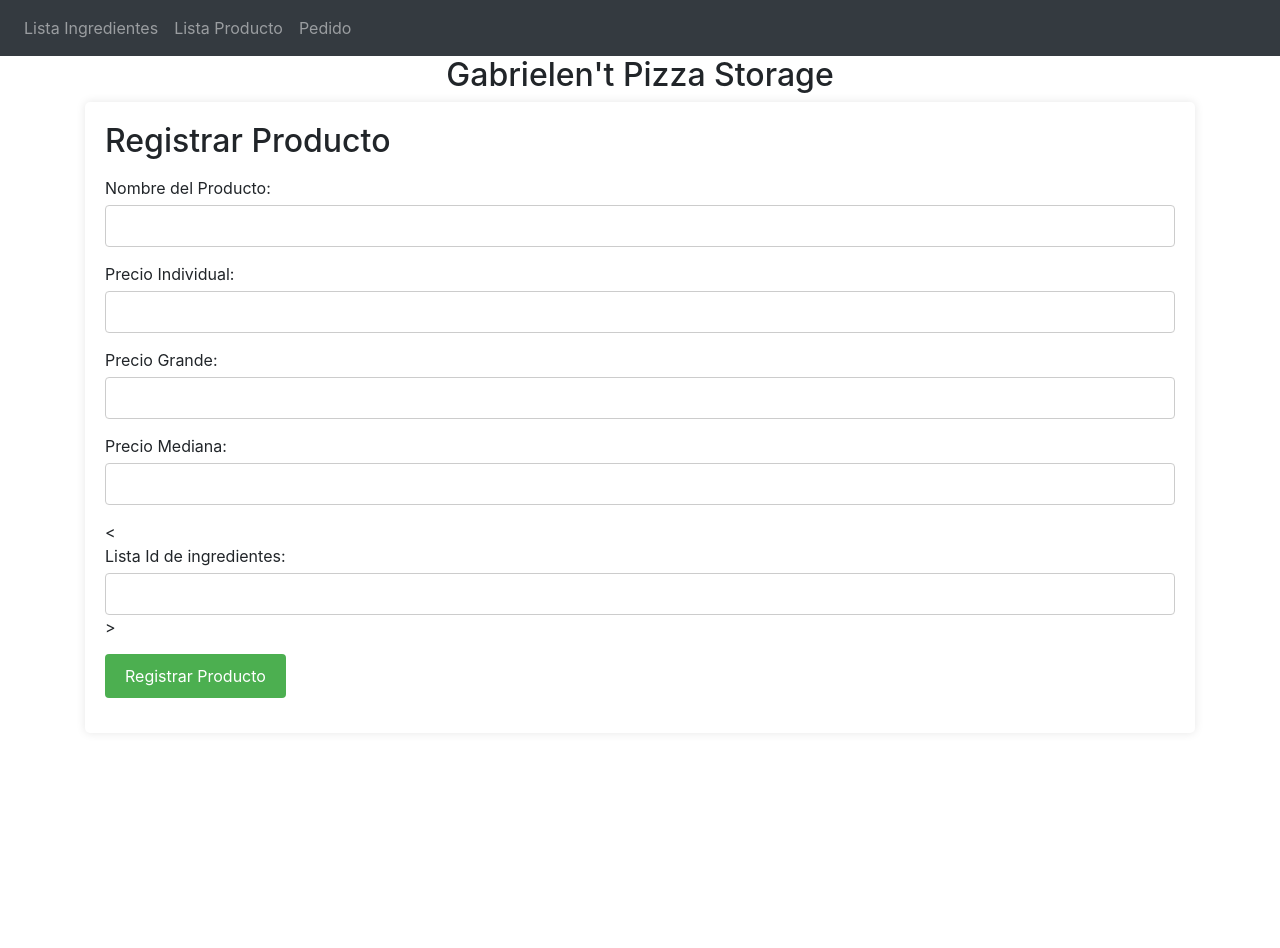
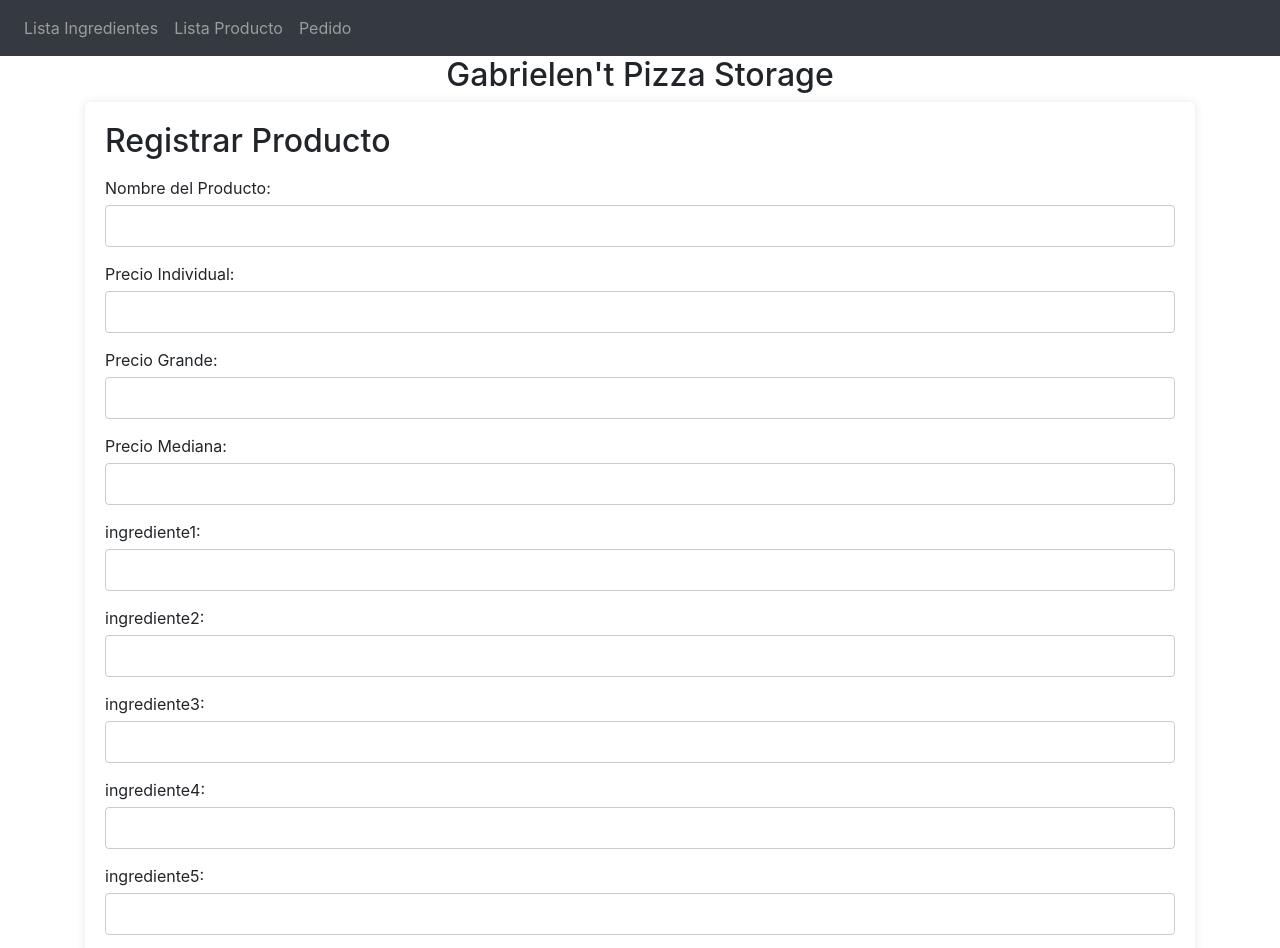
Before and after one commit to LKIX/Gabrielen-ts-pizza, an Angular app: page /registro-Producto in a window 1280 px wide. Shown: the top 948 px of the page. Before the commit the page ends 800 px from the top, so only its background shows below. Built offline with nearby package versions, Linux system fonts and the light colour scheme.

Commit message:
Ingredientes reemplazo

```diff
--- a/src/app/producto.ts
+++ b/src/app/producto.ts
@@ -4,5 +4,10 @@ export class Producto{
   precio: string;
   precioGrande: string;
   precioIndividual: string;
-  listaProductos : Array<number>;
+  ingrediente1: string;
+  ingrediente2: string;
+  ingrediente3: string;
+  ingrediente4: string;
+  ingrediente5: string;
+
 }
--- a/src/app/producto/producto.component.html
+++ b/src/app/producto/producto.component.html
@@ -26,7 +26,11 @@
       <th>Precio Individual</th>
       <th>Precio Mediana</th>
       <th>Precio Grande</th>
-      <th>Lista Id de ingredientes</th>
+      <th>Ingrediente 1</th>
+      <th>Ingrediente 2</th>
+      <th>Ingrediente 3</th>
+      <th>Ingrediente 4</th>
+      <th>Ingrediente 5</th>
 
     </tr>
   </thead>
@@ -37,7 +41,11 @@
       <td>{{producto.precioIndividual}}</td>
       <td>{{producto.precio}}</td>
       <td>{{producto.precioGrande}}</td>
-      <td>{{producto.listaProductos}}</td>
+      <td>{{producto.ingrediente1}}</td>
+      <td>{{producto.ingrediente2}}</td>
+      <td>{{producto.ingrediente3}}</td>
+      <td>{{producto.ingrediente4}}</td>
+      <td>{{producto.ingrediente5}}</td>
       <td>
       <button (click)= "eliminarProducto(producto.id)" class="btn btn-info;" style="margin-left : 10px; background-color: crimson;" >Eliminar</button></td>
     </tr>
--- a/src/app/registrar-ingrediente/registrar-ingrediente.component.html
+++ b/src/app/registrar-ingrediente/registrar-ingrediente.component.html
@@ -52,20 +52,20 @@
             <input type="number" id="cantidad" [(ngModel)]="ingrediente.cantidad" name="cantidad" required>
         </div>
         <div class="form-group">
-            <label for="cantidadPizzaGrande">Cantidad Pizza Grande:</label>
-            <input type="number" id="cantidadPizzaGrande" [(ngModel)]="ingrediente.cantidadPizzaGrande"
-                name="cantidadPizzaGrande" required>
-        </div>
+          <label for="cantidadPizzaPequena">Cantidad Pizza Pequeña:</label>
+          <input type="number" id="cantidadPizzaPequena" [(ngModel)]="ingrediente.cantidadPizzaIndividual"
+              name="cantidadPizzaPequena" required>
+      </div>
         <div class="form-group">
             <label for="cantidadPizzaMediana">Cantidad Pizza Mediana:</label>
             <input type="number" id="cantidadPizzaMediana" [(ngModel)]="ingrediente.cantidadPizzaMediana"
                 name="cantidadPizzaMediana" required>
         </div>
         <div class="form-group">
-            <label for="cantidadPizzaPequena">Cantidad Pizza Pequeña:</label>
-            <input type="number" id="cantidadPizzaPequena" [(ngModel)]="ingrediente.cantidadPizzaIndividual"
-                name="cantidadPizzaPequena" required>
-        </div>
+          <label for="cantidadPizzaGrande">Cantidad Pizza Grande:</label>
+          <input type="number" id="cantidadPizzaGrande" [(ngModel)]="ingrediente.cantidadPizzaGrande"
+              name="cantidadPizzaGrande" required>
+      </div>
         <div class="form-group">
             <button type="submit" class="btn">Registrar Ingrediente</button>
         </div>
--- a/src/app/registrar-producto/registrar-producto.component.html
+++ b/src/app/registrar-producto/registrar-producto.component.html
@@ -49,23 +49,44 @@
       </div>
       <div class="form-group">
           <label for="cantidad">Precio Individual:</label>
-          <input type="number" id="cantidad" [(ngModel)]="producto.precioIndividual" name="cantidad" required>
+          <input type="number" id="Precio" [(ngModel)]="producto.precioIndividual" name="PrecioIndividual" required>
       </div>
       <div class="form-group">
           <label for="cantidadPizzaGrande">Precio Grande:</label>
           <input type="number" id="cantidadPizzaGrande" [(ngModel)]="producto.precioGrande"
-              name="cantidadPizzaGrande" required>
+              name="PrecioGrande" required>
       </div>
       <div class="form-group">
           <label for="cantidadPizzaMediana">Precio Mediana:</label>
           <input type="number" id="cantidadPizzaMediana" [(ngModel)]="producto.precio"
-              name="cantidadPizzaMediana" required>
+              name="PrecioMediana" required>
       </div>
-      <<div class="form-group">
-        <label for="cantidadPizzaPequena">Lista Id de ingredientes:</label>
-        <input type="number" id="cantidadPizzaPequena" [(ngModel)]="producto.listaProductos"
-            name="cantidadPizzaPequena" required>>
-    </div>
+      <div class="form-group">
+        <label for="cantidadPizzaMediana">ingrediente1:</label>
+        <input type="number" id="cantidadPizzaMediana" [(ngModel)]="producto.ingrediente1"
+            name="ingrediente1" required>
+        </div>
+      <div class="form-group">
+      <label for="cantidadPizzaMediana">ingrediente2:</label>
+      <input type="number" id="cantidadPizzaMediana" [(ngModel)]="producto.ingrediente2"
+          name="ingrediente2" required>
+      </div>
+      <div class="form-group">
+        <label for="cantidadPizzaMediana">ingrediente3:</label>
+        <input type="number" id="cantidadPizzaMediana" [(ngModel)]="producto.ingrediente3"
+            name="ingrediente3" required>
+      </div>
+      <div class="form-group">
+        <label for="cantidadPizzaMediana">ingrediente4:</label>
+        <input type="number" id="cantidadPizzaMediana" [(ngModel)]="producto.ingrediente4"
+            name="ingrediente4"required>
+      </div>
+      <div class="form-group">
+        <label for="cantidadPizzaMediana">ingrediente5:</label>
+        <input type="number" id="cantidadPizzaMediana" [(ngModel)]="producto.ingrediente5"
+            name="ingrediente5" required>
+      </div>
+
       <div class="form-group">
           <button type="submit" class="btn">Registrar Producto</button>
       </div>
```
Also changed, not shown: 1 other file (tests, documents, lock files or other folders).
